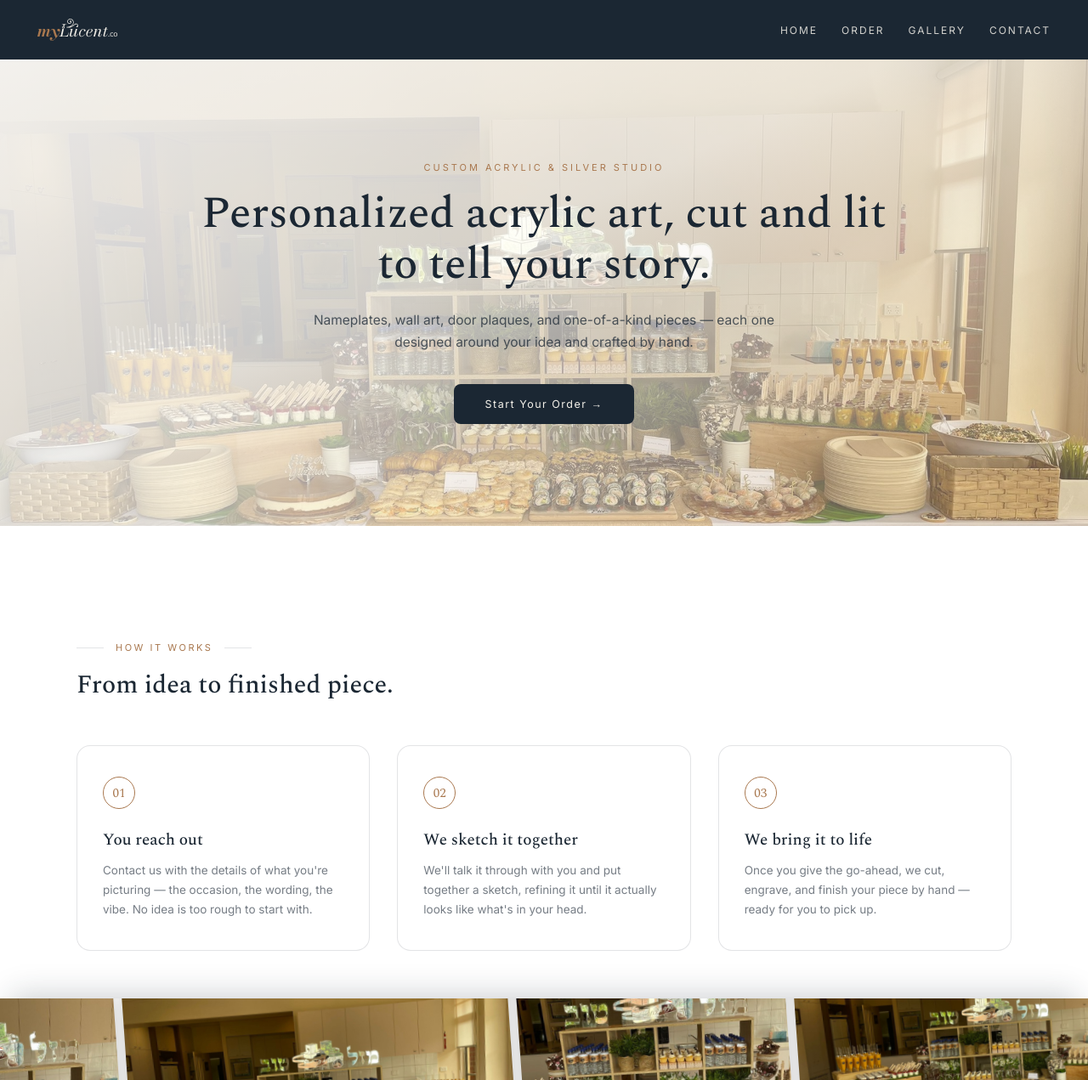
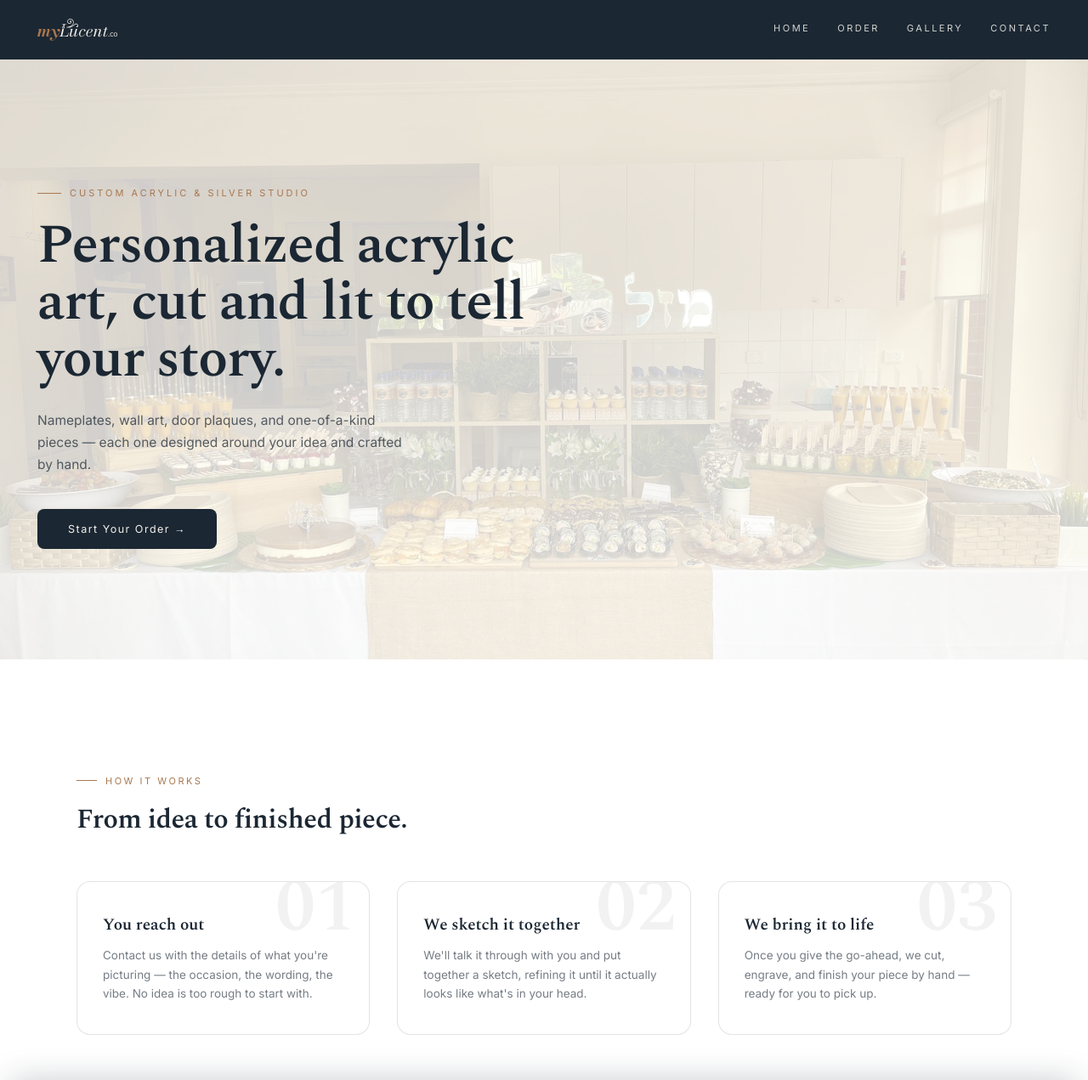
Before and after one commit to Aaron614-f/mylucent, a plain HTML site: page index.html in a window 1280 px wide. Shown: the top 1271 px of the page at 85% size. Drawn offline with nearby package versions, Linux system fonts and the light colour scheme.

Commit message:
Update index.html

```diff
--- a/index.html
+++ b/index.html
@@ -30,41 +30,50 @@
   }
   .brand{ display:flex; align-items:center; }
   .brand-logo{ height:26px; width:94px; display:block; }
-  nav{ display:flex; gap:28px; }
+  nav{ display:flex; gap:32px; }
   nav a{
-    font-size:12px; letter-spacing:2px; text-decoration:none;
+    position:relative;
+    font-size:11px; letter-spacing:2.5px; text-decoration:none;
     color:var(--ivory); opacity:0.85;
+    padding-bottom:4px;
   }
-  nav a:hover{ opacity:1; color:var(--gold-soft); }
+  nav a::after{
+    content:''; position:absolute; left:0; right:100%; bottom:0;
+    height:1px; background:var(--gold-soft);
+    transition: right .25s ease;
+  }
+  nav a:hover{ opacity:1; }
+  nav a:hover::after{ right:0; }
 
   .hero{
     position:relative;
-    padding:120px 44px 200px;
+    padding:150px 44px 210px;
     background-image: url('assets/project-02.jpg');
     background-size:cover;
     background-position:center 35%;
-    text-align:center;
+    text-align:left;
     overflow:hidden;
     clip-path: polygon(0 0, 100% 0, 100% calc(100% - 80px), 0 100%);
   }
   .hero::before{
     content:'';
     position:absolute; inset:0;
-    background:
-      linear-gradient(155deg, rgba(255,255,255,0.92) 0%, rgba(255,255,255,0.78) 40%, rgba(169,120,79,0.28) 100%);
+    background: rgba(255,255,255,0.8);
   }
-  .hero > *{ position:relative; z-index:1; }
+  .hero-content{ position:relative; z-index:1; max-width:620px; }
   .hero .eyebrow{
     font-size:11px; letter-spacing:3px; color:var(--gold);
-    display:block; margin-bottom:18px;
+    display:flex; align-items:center; gap:10px;
+    margin-bottom:22px;
   }
+  .hero .eyebrow::before{ content:''; width:28px; height:1px; background:var(--gold); }
   .hero h1{
-    font-size:52px; font-weight:500; line-height:1.15;
-    max-width:820px; margin:0 auto 22px;
+    font-size:64px; font-weight:600; line-height:1.05; letter-spacing:-1px;
+    margin:0 0 24px;
   }
   .hero p{
-    font-size:15.5px; color:var(--charcoal); opacity:0.75; max-width:560px;
-    margin:0 auto 36px; line-height:1.7;
+    font-size:15.5px; color:var(--charcoal); opacity:0.72; max-width:440px;
+    margin:0 0 38px; line-height:1.7;
   }
   .hero-cta{
     display:inline-block;
@@ -77,8 +86,9 @@
   .hero-cta:hover{ background:var(--gold); transform:translateY(-1px); }
 
   @media (max-width: 760px){
-    .hero{ padding:80px 20px 90px; clip-path: polygon(0 0, 100% 0, 100% calc(100% - 30px), 0 100%); }
-    .hero h1{ font-size:32px; }
+    .hero{ padding:90px 20px 90px; clip-path: polygon(0 0, 100% 0, 100% calc(100% - 30px), 0 100%); }
+    .hero h1{ font-size:34px; letter-spacing:-0.5px; }
+    .hero-content{ max-width:100%; }
   }
 
   section{ padding:0 44px; }
@@ -88,17 +98,23 @@
     .section-inner{ padding:40px 0; }
   }
   .section-eyebrow{
-    display:flex; align-items:center; gap:14px;
+    display:flex; align-items:center; gap:10px;
     margin-bottom:14px;
   }
-  .section-eyebrow::before, .section-eyebrow::after{
-    content:''; flex:0 0 32px; height:1px; background:var(--line);
+  .section-eyebrow::before{
+    content:''; flex:0 0 24px; height:1px; background:var(--gold);
   }
   .section-eyebrow span{
     font-size:11px; letter-spacing:2.5px; color:var(--gold);
   }
-  .section-title{ font-size:30px; font-weight:500; margin-bottom:14px; max-width:600px; }
+  .section-title{ font-size:32px; font-weight:600; letter-spacing:-0.5px; margin-bottom:14px; max-width:600px; }
   .section-sub{ font-size:14px; color:var(--muted); max-width:560px; line-height:1.7; }
+
+  .reveal{ opacity:0; transform:translateY(22px); transition: opacity .7s ease, transform .7s ease; }
+  .reveal.in-view{ opacity:1; transform:none; }
+  .process-grid .reveal:nth-child(1){ transition-delay:0s; }
+  .process-grid .reveal:nth-child(2){ transition-delay:.12s; }
+  .process-grid .reveal:nth-child(3){ transition-delay:.24s; }
 
   #gallery-teaser{
     background:var(--white);
@@ -112,25 +128,23 @@
     position:relative;
     width:100vw;
     margin-left:calc(50% - 50vw);
-    height:560px;
+    height:85vh;
     overflow:hidden;
     display:block;
     text-decoration:none;
   }
   .teaser-rotator{
     position:absolute;
-    left:-6%; right:-6%; top:-70px;
+    inset:0;
     display:flex;
     flex-direction:column;
     gap:10px;
-    transform: rotate(-4deg);
-    transform-origin:center;
   }
   .teaser-row{
     display:flex;
     gap:10px;
-    height:340px;
-    flex-shrink:0;
+    flex:1 1 0;
+    min-height:0;
     will-change: transform;
   }
   .teaser-row img{
@@ -162,9 +176,9 @@
     text-transform:uppercase;
   }
   @media (max-width: 760px){
-    .teaser-full{ height:320px; }
-    .teaser-rotator{ top:-36px; gap:6px; }
-    .teaser-row{ height:180px; gap:6px; }
+    .teaser-full{ height:60vh; }
+    .teaser-rotator{ gap:6px; }
+    .teaser-row{ gap:6px; }
   }
 
   #process{
@@ -181,10 +195,12 @@
   }
   @media (max-width: 800px){ .process-grid{ grid-template-columns:1fr; } }
   .process-card{
+    position:relative;
     background:var(--white);
     border:1px solid var(--line);
     border-radius:16px;
     padding:36px 30px;
+    overflow:hidden;
     transition: border-color .2s ease, box-shadow .2s ease, transform .2s ease;
   }
   .process-card:hover{
@@ -193,33 +209,31 @@
     transform:translateY(-3px);
   }
   .process-num{
-    width:38px; height:38px; border-radius:50%;
-    border:1px solid var(--gold);
-    display:flex; align-items:center; justify-content:center;
-    font-family:'Spectral', serif; font-size:15px; color:var(--gold);
-    margin-bottom:22px;
-    transition: background .2s ease, color .2s ease;
+    position:absolute; top:-14px; right:16px;
+    font-family:'Spectral', serif; font-weight:600; font-size:88px; line-height:1;
+    color:rgba(27,39,51,0.06);
+    z-index:0; pointer-events:none;
+    transition: color .25s ease;
   }
-  .process-card:hover .process-num{
-    background:var(--gold); color:var(--white);
-  }
-  .process-card h3{ font-size:19px; font-weight:500; margin-bottom:10px; }
-  .process-card p{ font-size:13.5px; color:var(--muted); line-height:1.7; margin:0; }
+  .process-card:hover .process-num{ color:rgba(169,120,79,0.16); }
+  .process-card h3{ position:relative; z-index:1; font-size:19px; font-weight:600; margin-bottom:10px; }
+  .process-card p{ position:relative; z-index:1; font-size:13.5px; color:var(--muted); line-height:1.7; margin:0; }
 
   #contact-cta{ background:var(--charcoal); }
   #contact-cta .section-inner{ text-align:center; }
   #contact-cta .section-eyebrow{ justify-content:center; }
+  #contact-cta .section-eyebrow::before{ display:none; }
   #contact-cta .section-eyebrow span{ color:var(--gold-soft); }
-  #contact-cta h2{ color:var(--ivory); font-size:28px; font-weight:500; margin-bottom:14px; }
+  #contact-cta h2{ color:var(--ivory); font-size:30px; font-weight:600; letter-spacing:-0.5px; margin-bottom:14px; }
   #contact-cta p{ color:rgba(244,241,234,0.7); font-size:14px; max-width:480px; margin:0 auto 30px; line-height:1.7; }
   .contact-cta-btn{
     display:inline-block;
     background:var(--gold); color:var(--charcoal);
     padding:15px 34px; border-radius:8px;
     font-size:12.5px; letter-spacing:1.5px; text-decoration:none;
-    transition: background .2s ease;
+    transition: background .2s ease, transform .2s ease;
   }
-  .contact-cta-btn:hover{ background:var(--gold-soft); }
+  .contact-cta-btn:hover{ background:var(--gold-soft); transform:translateY(-1px); }
 
   footer{
     padding:40px 44px 28px;
@@ -271,29 +285,31 @@
   </header>
 
   <section class="hero">
-    <span class="eyebrow">CUSTOM ACRYLIC &amp; SILVER STUDIO</span>
-    <h1>Personalized acrylic art, cut and lit to tell your story.</h1>
-    <p>Nameplates, wall art, door plaques, and one-of-a-kind pieces — each one designed around your idea and crafted by hand.</p>
-    <a class="hero-cta" href="order.html">Start Your Order →</a>
+    <div class="hero-content">
+      <span class="eyebrow">CUSTOM ACRYLIC &amp; SILVER STUDIO</span>
+      <h1>Personalized acrylic art, cut and lit to tell your story.</h1>
+      <p>Nameplates, wall art, door plaques, and one-of-a-kind pieces — each one designed around your idea and crafted by hand.</p>
+      <a class="hero-cta" href="order.html">Start Your Order →</a>
+    </div>
   </section>
 
   <section id="process">
     <div class="section-inner">
-      <div class="section-eyebrow"><span>HOW IT WORKS</span></div>
-      <h2 class="section-title">From idea to finished piece.</h2>
+      <div class="section-eyebrow reveal"><span>HOW IT WORKS</span></div>
+      <h2 class="section-title reveal">From idea to finished piece.</h2>
 
       <div class="process-grid">
-        <div class="process-card">
+        <div class="process-card reveal">
           <div class="process-num">01</div>
           <h3>You reach out</h3>
           <p>Contact us with the details of what you're picturing — the occasion, the wording, the vibe. No idea is too rough to start with.</p>
         </div>
-        <div class="process-card">
+        <div class="process-card reveal">
           <div class="process-num">02</div>
           <h3>We sketch it together</h3>
           <p>We'll talk it through with you and put together a sketch, refining it until it actually looks like what's in your head.</p>
         </div>
-        <div class="process-card">
+        <div class="process-card reveal">
           <div class="process-num">03</div>
           <h3>We bring it to life</h3>
           <p>Once you give the go-ahead, we cut, engrave, and finish your piece by hand — ready for you to pick up.</p>
@@ -313,7 +329,7 @@
   </section>
 
   <section id="contact-cta">
-    <div class="section-inner">
+    <div class="section-inner reveal">
       <div class="section-eyebrow"><span>GET IN TOUCH</span></div>
       <h2>Have an idea? Let's talk it through.</h2>
       <p>Whether it's a nameplate, a piece of wall art, or something you haven't seen anywhere else — reach out and we'll figure it out together.</p>
@@ -332,6 +348,42 @@
   </footer>
 
 <script src="projects-data.js"></script>
+<script>
+  // Scroll-reveal: fade/slide up sections as they enter the viewport.
+  (function(){
+    var targets = document.querySelectorAll('.reveal');
+    if (!('IntersectionObserver' in window) || targets.length === 0){
+      targets.forEach(function(el){ el.classList.add('in-view'); });
+      return;
+    }
+    var observer = new IntersectionObserver(function(entries){
+      entries.forEach(function(entry){
+        if (entry.isIntersecting){
+          entry.target.classList.add('in-view');
+          observer.unobserve(entry.target);
+        }
+      });
+    }, { threshold: 0.15, rootMargin: '0px 0px -40px 0px' });
+    targets.forEach(function(el){ observer.observe(el); });
+  })();
+
+  // Subtle parallax drift on the hero photo as the page scrolls.
+  (function(){
+    var hero = document.querySelector('.hero');
+    if (!hero || window.matchMedia('(prefers-reduced-motion: reduce)').matches) return;
+    var ticking = false;
+    window.addEventListener('scroll', function(){
+      if (ticking) return;
+      ticking = true;
+      requestAnimationFrame(function(){
+        var y = window.scrollY;
+        var shift = Math.min(y * 0.04, 14);
+        hero.style.backgroundPosition = 'center calc(35% + ' + shift + 'px)';
+        ticking = false;
+      });
+    }, { passive: true });
+  })();
+</script>
 <script>
   // Build the 3-row angled photo wall from every photo across all projects.
   // Falls back gracefully if only a couple of photos exist yet by repeating them.
```
